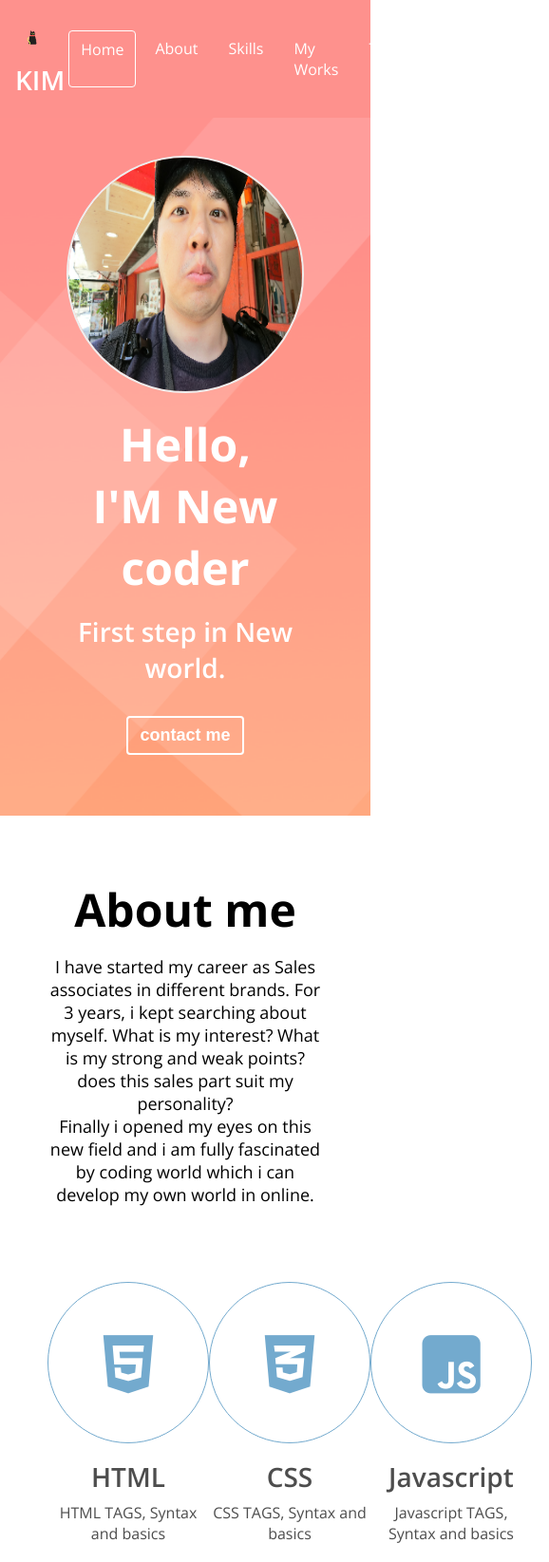
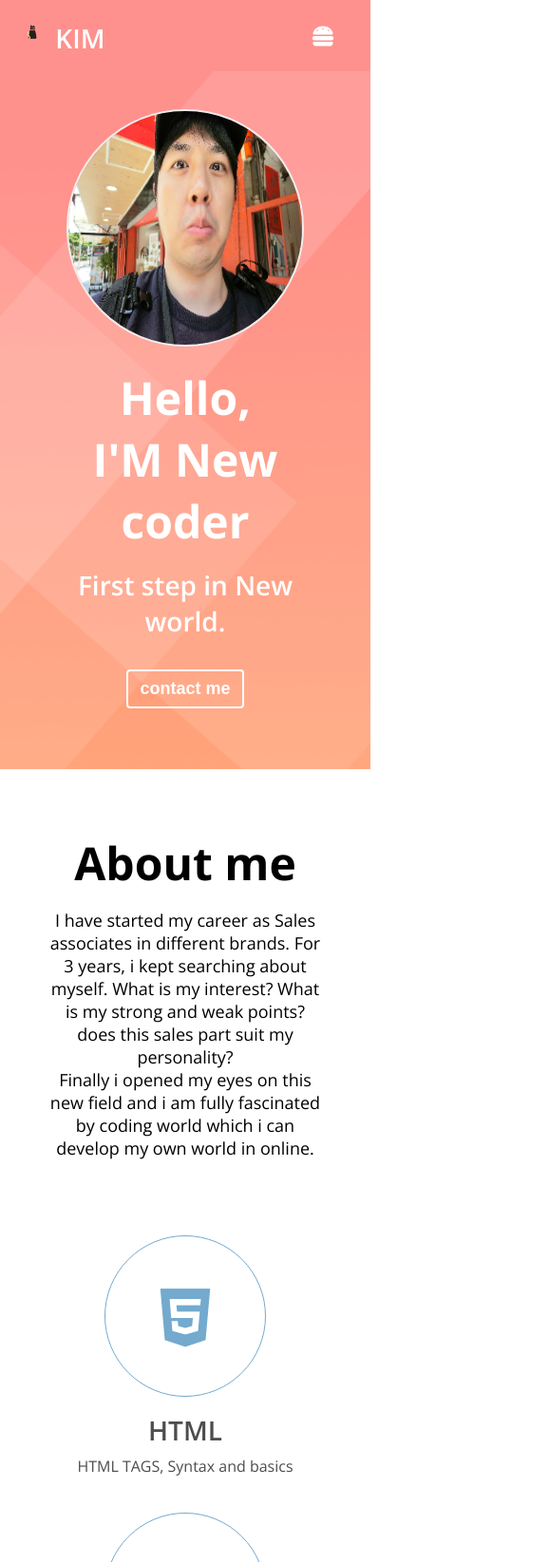
Before and after one commit to cw3598rt/portfolio, a plain HTML site: page index.html in a window 390 px wide. Shown: the top 1645 px of the page at 95% size, 578 px wide, since content can reach past the window. Drawn offline with nearby package versions, Linux system fonts and the light colour scheme.

Commit message:
CSS: responsive

```diff
--- a/index.html
+++ b/index.html
@@ -30,7 +30,12 @@
                 <li class="navbar__menu__item">contact</li>
             </ul>
         </div>
+         <!-- Toggle button -->
+    <button class="navbar__toggle-btn">
+        <i class="fas fa-hamburger"></i>
+    </button>
     </nav>
+
     <!-- Home -->
     <section id="home">
         <img src="/portfolio\imgs\profile.png" alt="Kim's profile photo" class="home__avatar">
--- a/style.css
+++ b/style.css
@@ -126,6 +126,17 @@
 
   .navbar__menu__item:hover {
       background-color: var(--color-dark-pink);
+  }
+
+  .navbar__toggle-btn {
+    position: absolute;
+    top: 24px;
+    right: 32px;
+
+    font-size: 24px;
+    color: var(--color-white);
+    display: none;
+
   }
 
   /* Home */
@@ -443,3 +454,37 @@
     transform: scale(1.1);
     color: var(--color-yellow);
   }
+
+  /* For below 768px screen width */
+@media screen and (max-width:768px){
+ .navbar__toggle-btn{
+   display: block;
+ }
+ #navbar{
+   flex-direction: column;
+   align-items: flex-start;
+ }
+ .navbar__menu{
+   flex-direction: column;
+   text-align: center;
+   width: 100%;
+  display: none;
+ }
+ .about__majors{
+   flex-direction: column;
+
+ }
+ .major{
+   margin-bottom: 38px;
+ }
+ .skillset{
+   flex-direction: column;
+ }
+ .project {
+   flex-grow: 1;
+ }
+ .testimonial__avatar{
+   width: 80px;
+   height: 80px;
+ }
+}
```
